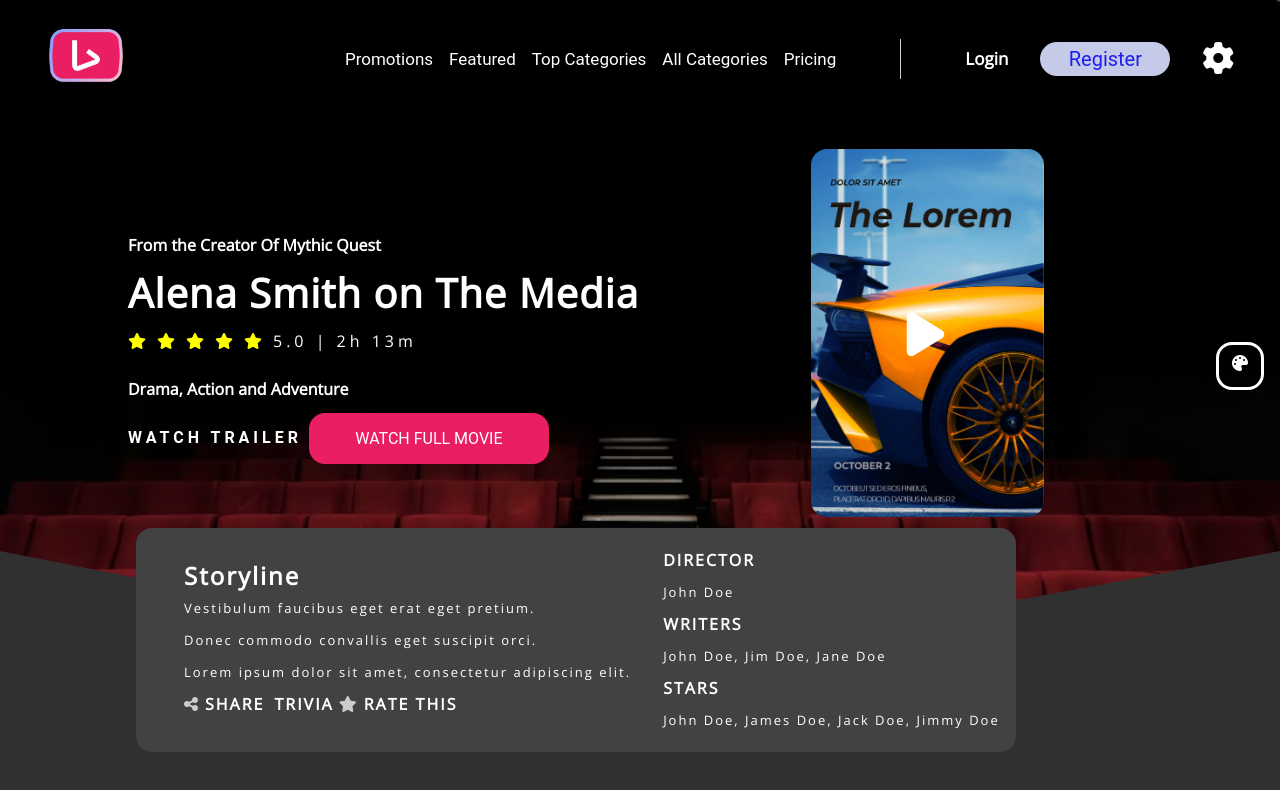
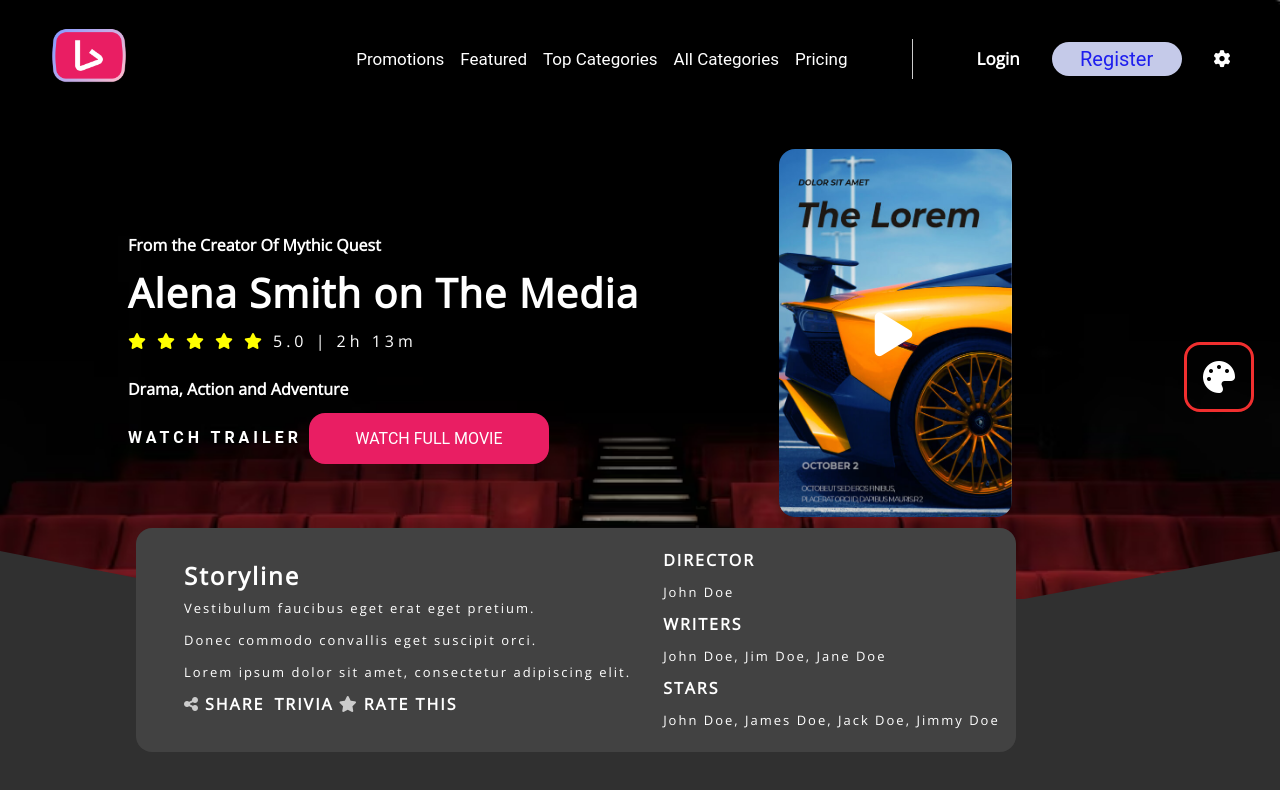
Before and after one commit to Govamarket/Movie-Site-Html-Css-Javascript, a plain HTML site: page index.html in a window 1280 px wide. Drawn offline with nearby package versions, Linux system fonts and the light colour scheme; some icons are missing.

Commit message:
Initial commit

```diff
--- a/style.css
+++ b/style.css
@@ -62,7 +62,7 @@ ul li {
     list-style: none;
 }
 
- ul li a .fa-solid{
+ ul li a  -solid{
     font-size: 2rem;
     color: #fff;
  }
@@ -172,16 +172,18 @@ ul li a button:hover{
 }
 .fa-sharp{
     align-items: center;
-    text-align: center;
     padding-top: 0.6rem;
     color: #fff;
-    font-size: 1rem;
-    border: 3px solid #fff;
-    width: 3rem;
-    height: 3rem;
+    font-size: 2rem;
+    border: 3px solid #f12f2f;
+    padding: 1rem;
     border-radius: 1rem;
     position: fixed;
    background-attachment: scroll;
+   top: 4;
+}
+.fas{
+    padding: 2rem;
 }
 
 
```
